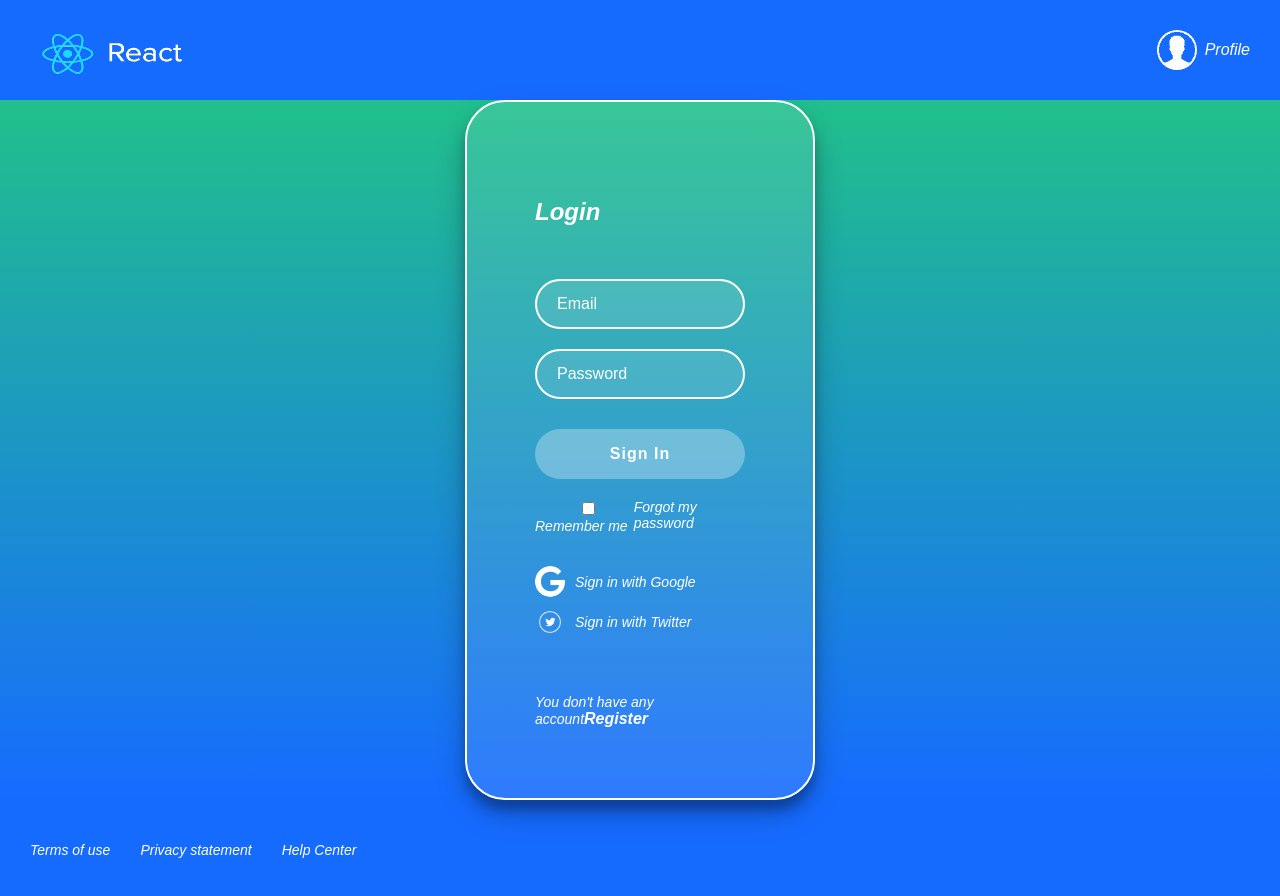
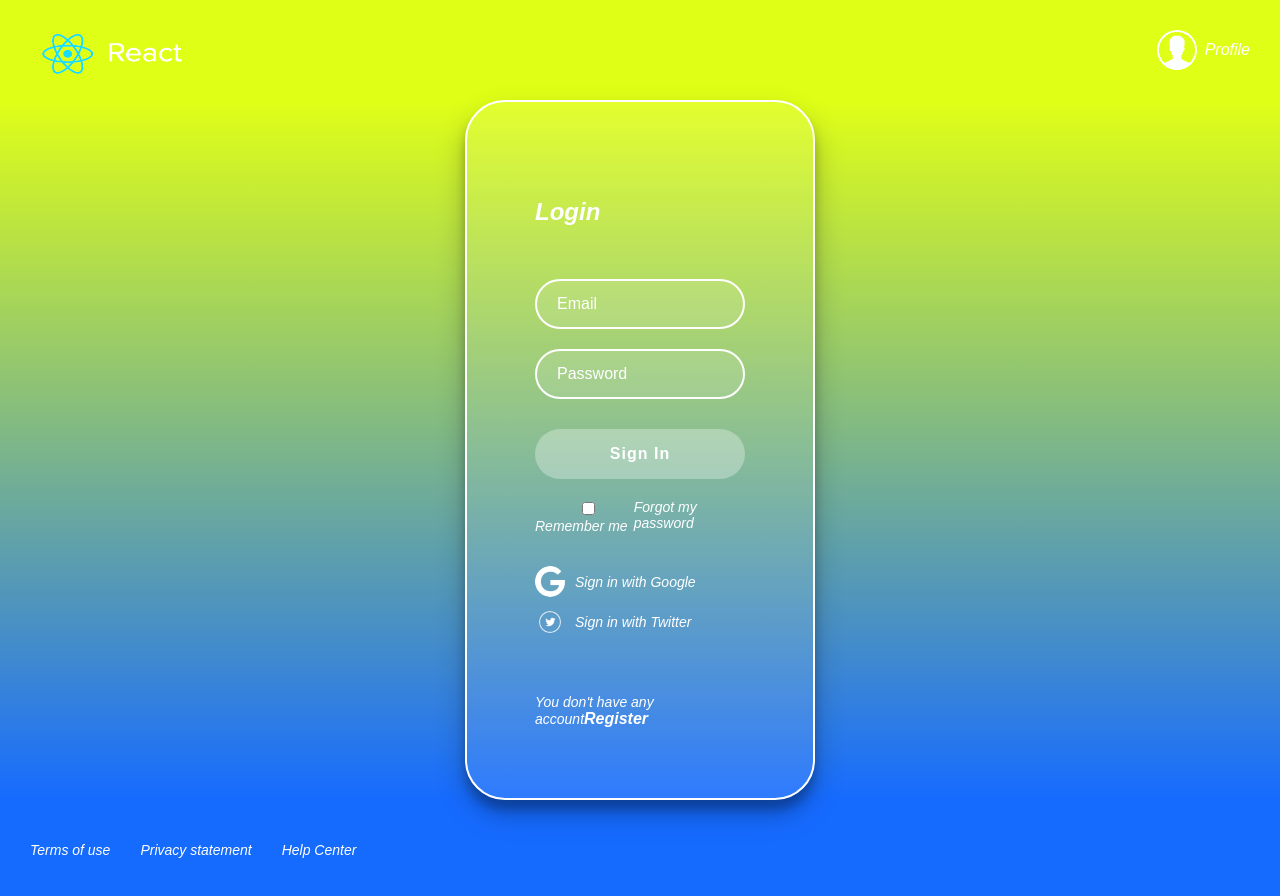
Before and after one commit to frakxman/ReactVideos, a React app: page /login in a window 1280 px wide. Shown: the top 896 px of the page. Built offline with nearby package versions, Linux system fonts and the light colour scheme; a web font is replaced by a local one.

Commit message:
UI corrections

```diff
--- a/package.json
+++ b/package.json
@@ -12,6 +12,7 @@
   "author": "",
   "license": "ISC",
   "dependencies": {
+    "classnames": "^2.3.1",
     "md5": "^2.3.0",
     "prop-types": "^15.7.2",
     "react": "^17.0.2",
--- a/src/assets/styles/components/Header.scss
+++ b/src/assets/styles/components/Header.scss
@@ -8,6 +8,19 @@
     top: 0px;
     width: 100%;
 }
+
+.isLogin {
+    background-color: #e0ff16;
+}
+
+.isRegister {
+    background-color: #6bff16;
+}
+
+.isNotFound {
+    background-color: #ff166b;
+}
+
 
 .header__img {
     margin-left: 30px;
--- a/src/assets/styles/components/Login.scss
+++ b/src/assets/styles/components/Login.scss
@@ -1,5 +1,5 @@
 .login {
-    background-image: linear-gradient(#21c08b, #166bff);
+    background-image: linear-gradient(#e0ff16, #166bff);
     display: flex;
     align-items: center;
     flex-direction: column;
--- a/src/assets/styles/components/NotFound.scss
+++ b/src/assets/styles/components/NotFound.scss
@@ -1,5 +1,5 @@
 .error {
-    background: linear-gradient(#f6911f, #166bff);
+    background: linear-gradient(#ff166b, #166bff);
     display: flex;
     align-items: center;
     justify-content: center;
--- a/src/assets/styles/components/Register.scss
+++ b/src/assets/styles/components/Register.scss
@@ -1,5 +1,5 @@
 .register {
-    background-image: linear-gradient(#21c08b, #166bff);
+    background-image: linear-gradient(#6bff16, #166bff);
     display: flex;
     align-items: center;
     flex-direction: column;
--- a/src/components/Header.jsx
+++ b/src/components/Header.jsx
@@ -1,6 +1,7 @@
 import React from 'react';
 import { connect } from 'react-redux';
 import { Link } from 'react-router-dom';
+import classNames from 'classnames';
 
 // Actions
 import { logoutRequest } from '../actions';
@@ -14,15 +15,21 @@
 import userIcon from '../assets/statics/user.png';
 
 const Header = props => {
-    const { user } = props;
+    const { user, isLogin, isRegister, isNotFound } = props;
     const hasUser = Object.keys(user).length > 0;
 
     const handleLogout = () => {
         props.logoutRequest({});
     };
 
+    const headerClass = classNames('header', {
+        isLogin,
+        isRegister,
+        isNotFound,
+    });
+
     return (
-        <header className="header">
+        <header className={ headerClass }>
             <Link to="/">
                 <img className="header__img" src={ logo } alt="React Videos" />
             </Link>
--- a/src/components/Layout.jsx
+++ b/src/components/Layout.jsx
@@ -6,7 +6,6 @@
 
 const Layout = ({ children }) => (
     <div className="App">
-        <Header />
         { children }
         <Footer />
     </div>
--- a/src/containers/Home.jsx
+++ b/src/containers/Home.jsx
@@ -5,6 +5,7 @@
 import Carousel from '../components/Carousel';
 import CarouselItem from '../components/CarouselItem';
 import Categories from '../components/Categories';
+import Header from '../components/Header';
 import Search from '../components/Search';
 
 // Hooks
@@ -21,6 +22,7 @@
 
     return (
         <>
+            <Header />
             <Search />
             { myList.length > 0 &&
                 <Categories title="My List">
--- a/src/containers/Login.jsx
+++ b/src/containers/Login.jsx
@@ -5,6 +5,9 @@
 
 // Actions
 import { loginRequest } from '../actions';
+
+// Components
+import Header from '../components/Header';
 
 // Styles
 import '../assets/styles/components/Login.scss';
@@ -30,6 +33,8 @@
 	};
 
 	return (
+		<>
+			<Header isLogin />
 			<section className='login'>
 				<section className='login__container'>
 					<h2>Login</h2>
@@ -75,6 +80,7 @@
 					</p>
 				</section>
 			</section>
+		</>
 	)
 };
 
--- a/src/containers/NotFound.jsx
+++ b/src/containers/NotFound.jsx
@@ -3,8 +3,11 @@
 // Styles
 import '../assets/styles/components/NotFound.scss';
 import logo from '../assets/statics/react.png';
+import Header from '../components/Header';
 
 const NotFound = () => (
+    <>
+        <Header isNotFound />
         <section className="error">
             <section className="error__container">
                 <h2 className="error__container--title">
@@ -13,6 +16,7 @@
                 <p>Page Not Found</p>
             </section>
         </section>
+    </>
 );
 
 export default NotFound;
--- a/src/containers/Register.jsx
+++ b/src/containers/Register.jsx
@@ -8,6 +8,7 @@
 
 // Styles
 import '../assets/styles/components/Register.scss';
+import Header from '../components/Header';
 
 const Register = props => {
     const [ form, setValues ] = useState({
@@ -30,6 +31,8 @@
     }
 
     return (
+        <>
+            <Header isRegister />
             <section className="register">
                 <section className="register__container">
                 <h2>Register</h2>
@@ -60,6 +63,7 @@
                 <Link to="/login">Login</Link>
                 </section>
             </section>
+        </>
     )
 };
 
```
Also changed, not shown: 1 other file (tests, documents, lock files or other folders). Lines whose indentation alone changed are shown as unchanged.
